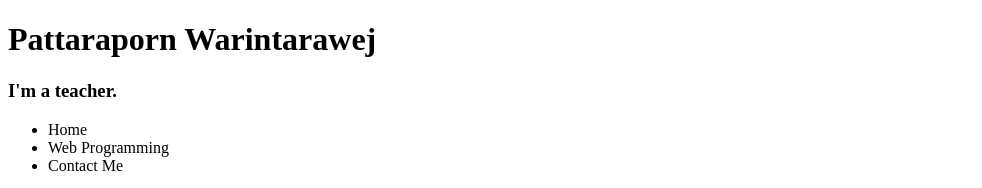
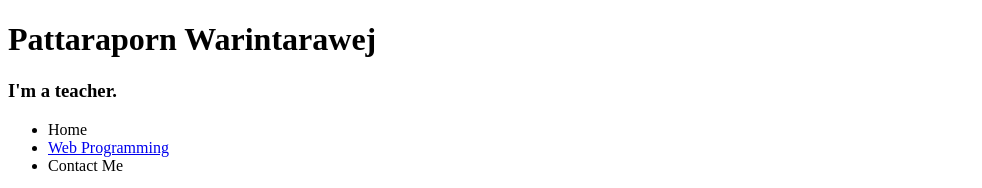
Before and after one commit to 2018Patty/pattaraporn_webportfolio, a plain HTML site: page index.html in a window 1280 px wide. Shown: the top 188 px of the page, without its empty margins (0-982 px from the left). Drawn offline with Linux system fonts and the light colour scheme.

Commit message:
add link webprogramming

```diff
--- a/index.html
+++ b/index.html
@@ -12,7 +12,7 @@
 
     <ul>
         <li>Home</li>
-        <li>Web Programming</li>
+        <li><a href="webprogramming.html">Web Programming</a></li>
         <li>Contact Me</li>
     </ul>
 
```
